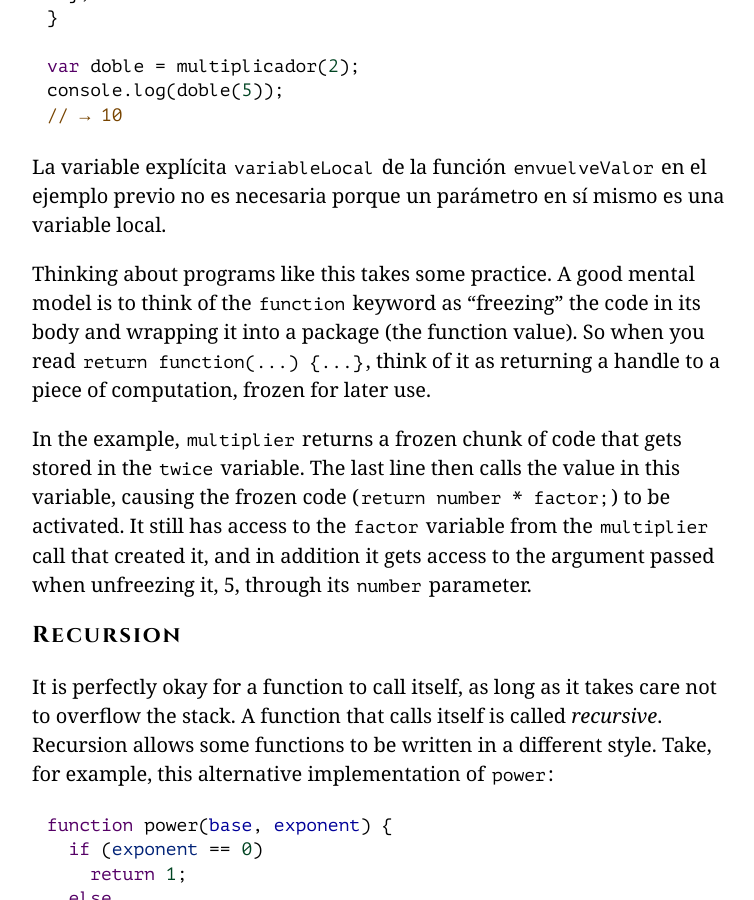
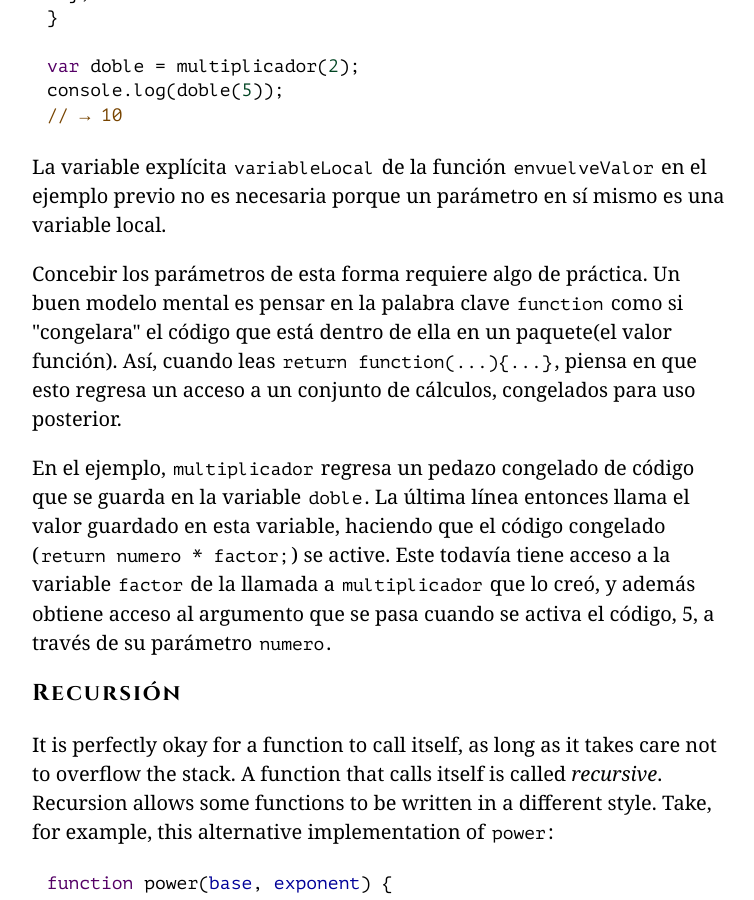
Before and after one commit to hectorip/Eloquent-JavaScript-ES-online, a Jekyll site: the page chapters/03_functions.html, which Jekyll copies as it is, in a window 1280 px wide and 900 px high, scrolled down 10851 px. Shown: the whole window, without its empty margins (258-1012 px from the left). Built offline with Jekyll 4.4.1, drawn with Linux system fonts in a browser that asks for light colours; nearby versions of some CDN libraries; library files that are not in the unit come from our copies.

Commit message:
closures terminadas

```diff
--- a/chapters/03_functions.html
+++ b/chapters/03_functions.html
@@ -395,20 +395,19 @@ del ejemplo anterior funciones que multiplicquen por un número arbitrario.</p>
 <p><a class=p_ident id="p_tsNc0owPeX" href="#p_tsNc0owPeX"></a> La variable explícita <code>variableLocal</code> de la
 función <code>envuelveValor</code> en el ejemplo previo no es necesaria porque un
 parámetro en sí mismo es una variable local.</p>
-<p><a class=p_ident id="p_jRZH0MnxB1" href="#p_jRZH0MnxB1"></a>Thinking about programs like this takes some
-practice. A good mental model is to think of the <code>function</code> keyword as
-“freezing” the code in its body and wrapping it into a package (the
-function value). So when you read <code>return function(...) {...}</code>, think
-of it as returning a handle to a piece of computation, frozen for
-later use.</p>
-<p><a class=p_ident id="p_SZYpNI2fMu" href="#p_SZYpNI2fMu"></a>In the example, <code>multiplier</code> returns a frozen chunk of code that gets
-stored in the <code>twice</code> variable. The last line then calls the value in
-this variable, causing the frozen code (<code>return number * factor;</code>) to
-be activated. It still has access to the <code>factor</code> variable from the
-<code>multiplier</code> call that created it, and in addition it gets access to
-the argument passed when unfreezing it, 5, through its <code>number</code>
-parameter.</p>
-<h2><a class=h_ident id="h_jxl1p970Fy" href="#h_jxl1p970Fy"></a>Recursion</h2>
+<p><a class=p_ident id="p_63fqkh11UW" href="#p_63fqkh11UW"></a>Concebir los parámetros de esta forma
+requiere algo de práctica. Un buen modelo mental es pensar en la
+palabra clave <code>function</code> como si "congelara" el código que está dentro de
+ella en un paquete(el valor función). Así, cuando leas <code>return function(...){...}</code>,
+piensa en que esto regresa un acceso a un conjunto de cálculos, congelados
+para uso posterior.</p>
+<p><a class=p_ident id="p_OQuM9H6apZ" href="#p_OQuM9H6apZ"></a>En el ejemplo, <code>multiplicador</code> regresa un pedazo congelado de código que
+se guarda en la variable <code>doble</code>. La última línea entonces llama el valor
+guardado en esta variable, haciendo que el código congelado (<code>return numero * factor;</code>)
+se active. Este todavía tiene acceso a la variable <code>factor</code> de la llamada a
+<code>multiplicador</code> que lo creó, y además obtiene acceso al argumento que se pasa
+cuando se activa el código, 5, a través de su parámetro <code>numero</code>.</p>
+<h2><a class=h_ident id="h_TDpZBcOUPE" href="#h_TDpZBcOUPE"></a>Recursión</h2>
 <p><a class=p_ident id="p_nvfJ5Y3yW4" href="#p_nvfJ5Y3yW4"></a>It is perfectly
 okay for a function to call itself, as long as it takes care not to
 overflow the stack. A function that calls itself is called
```
